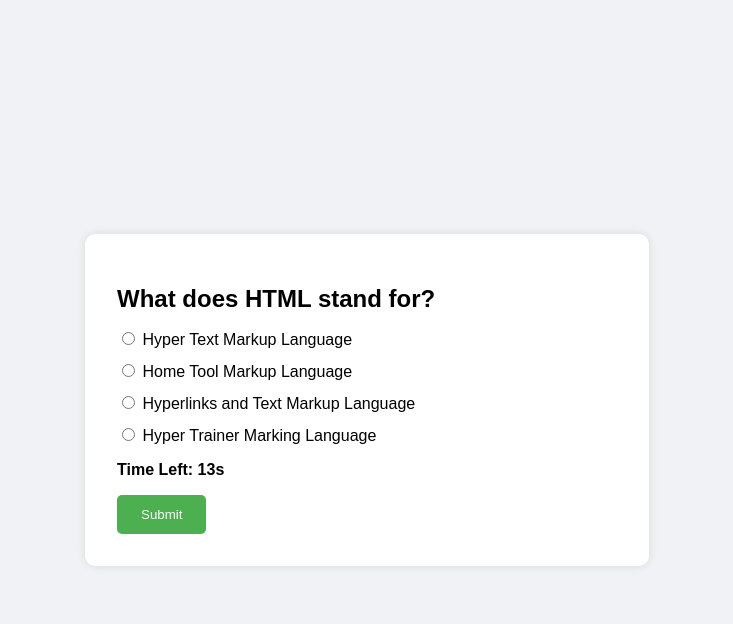
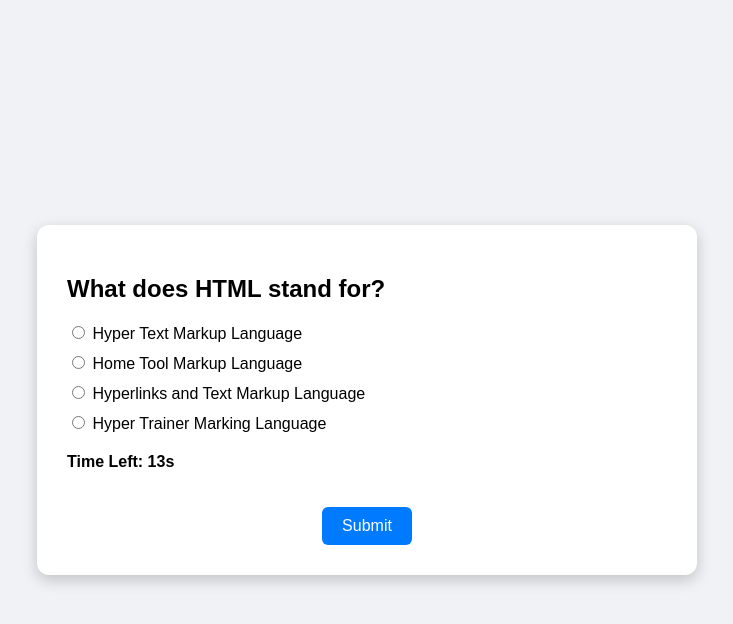
Before and after one commit to Ybrishab/quiz-, a plain HTML site: page index.html in a window 1280 px wide. Both pictures are taken after a click on the button "Start Quiz". Shown: the whole page, without its empty margins (273-1006 px from the left). Drawn offline with Linux system fonts and the light colour scheme.

Commit message:
Update style.css

```diff
--- a/style.css
+++ b/style.css
@@ -1,53 +1,53 @@
 body {
-  font-family: 'Poppins', sans-serif;
+  font-family: Arial, sans-serif;
   background: #f0f2f5;
   display: flex;
+  align-items: center;
   justify-content: center;
-  align-items: center;
   height: 100vh;
   margin: 0;
 }
 
+.welcome-screen,
 .quiz-container {
-  background: white;
-  padding: 2rem;
-  border-radius: 10px;
-  box-shadow: 0 0 10px rgba(0, 0, 0, 0.1);
-  width: 100%;
-  max-width: 500px;
+  background: #fff;
+  padding: 30px;
+  border-radius: 12px;
+  box-shadow: 0 5px 15px rgba(0, 0, 0, 0.2);
+  width: 90%;
+  max-width: 600px;
+  text-align: center;
+}
+
+button {
+  padding: 10px 20px;
+  margin-top: 20px;
+  font-size: 1rem;
+  background: #007bff;
+  color: white;
+  border: none;
+  border-radius: 6px;
+  cursor: pointer;
+}
+
+button:hover {
+  background: #0056b3;
 }
 
 .quiz-header {
-  margin-bottom: 1rem;
-}
-
-.quiz-header h2 {
-  margin-bottom: 1rem;
+  text-align: left;
 }
 
 ul {
-  list-style-type: none;
+  list-style: none;
   padding: 0;
 }
 
 ul li {
-  margin-bottom: 0.75rem;
-}
-
-button {
-  background-color: #4caf50;
-  color: white;
-  border: none;
-  padding: 0.75rem 1.5rem;
-  border-radius: 5px;
-  cursor: pointer;
-}
-
-button:hover {
-  background-color: #45a049;
+  margin: 10px 0;
 }
 
 #timer {
-  margin-top: 1rem;
   font-weight: bold;
+  margin-top: 20px;
 }
```
